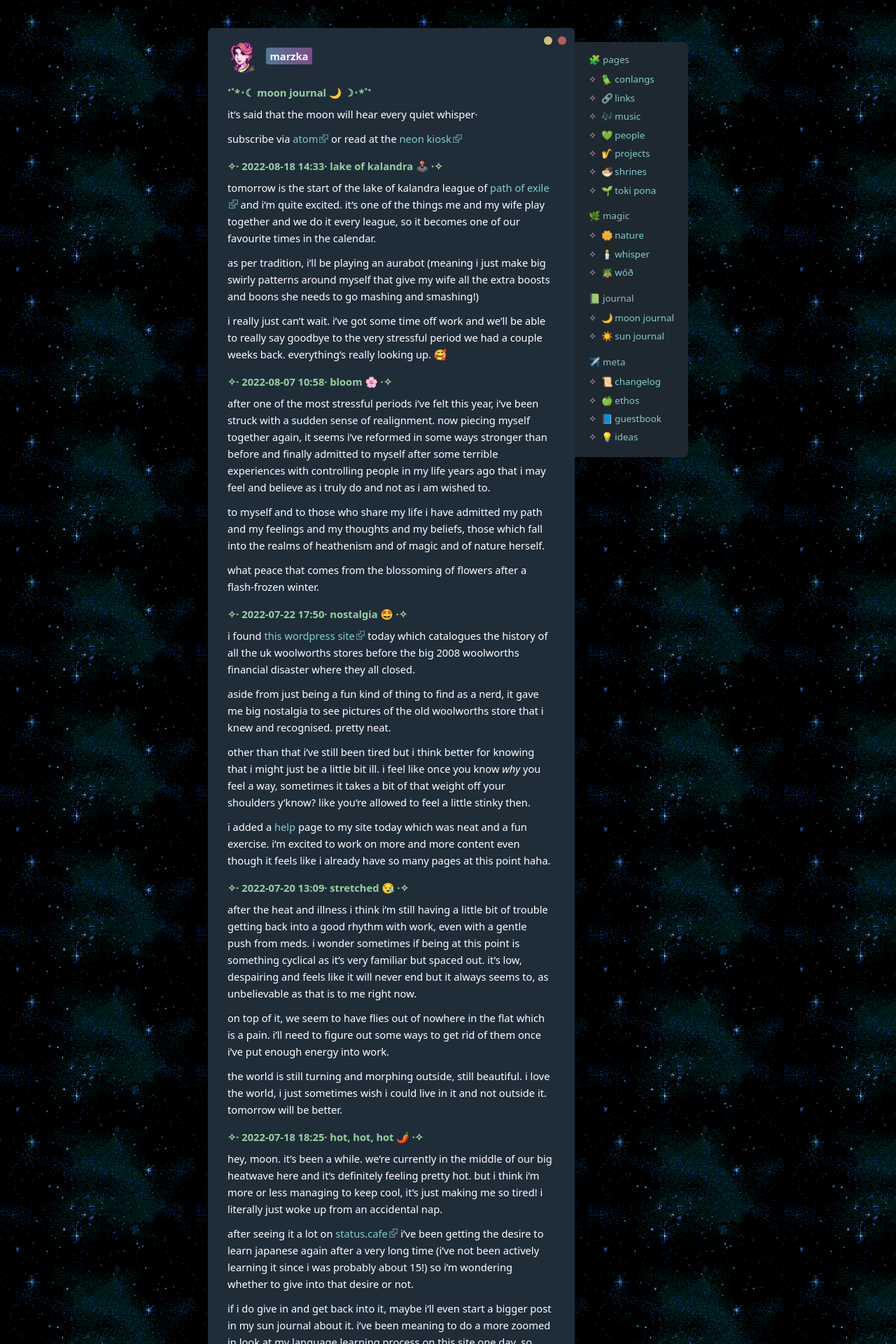
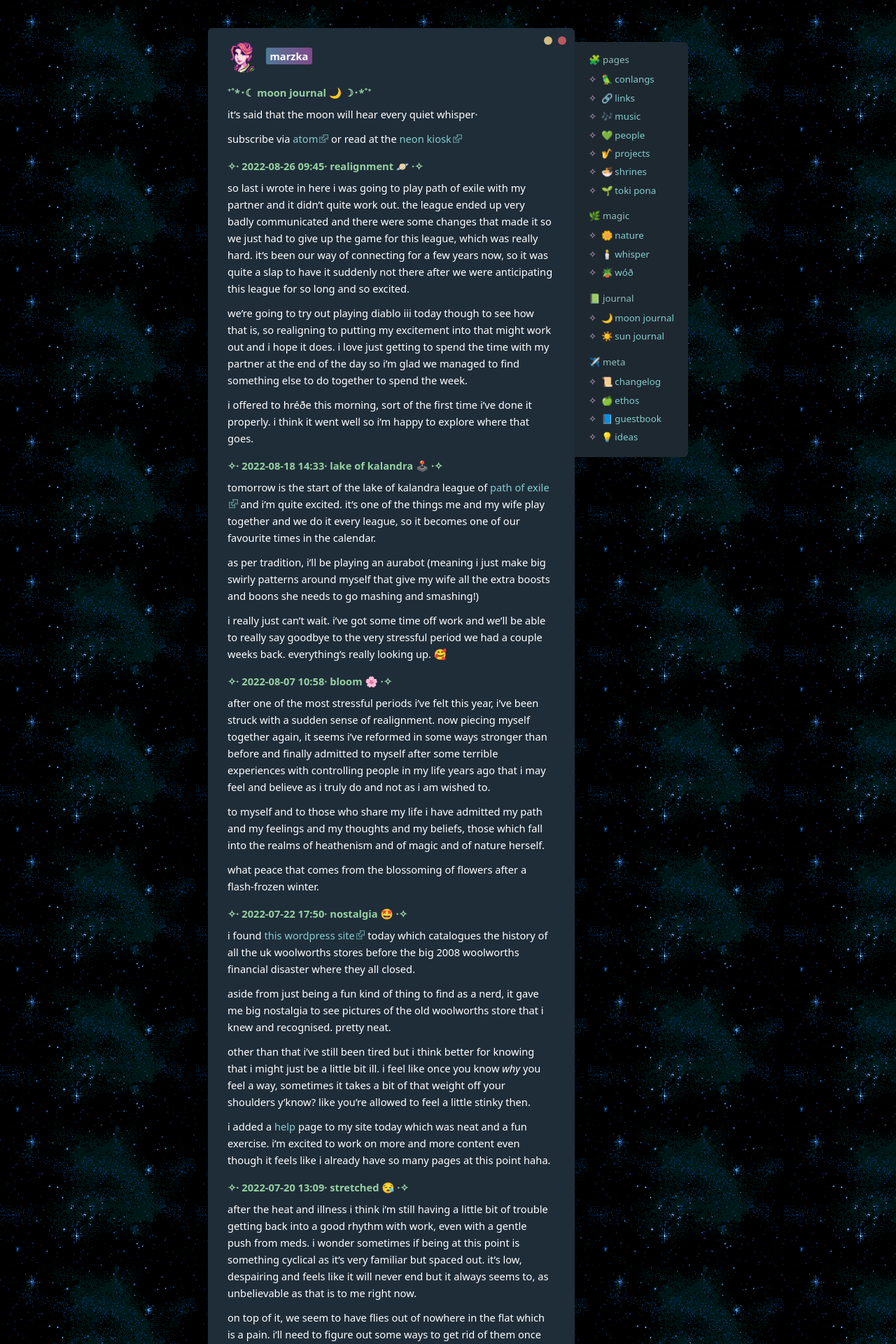
Before and after one commit to m5ka/maria.town, a Jekyll site: the page built from _pages/journal/moon.md, in a window 1280 px wide. Shown: the top 1920 px of the page at 70% size. Built offline with Jekyll 4.4.1, drawn with Linux system fonts in a browser that asks for light colours; Markdown is read by kramdown in place of the engine named in the settings.

Commit message:
🌙 moon journal entry

```diff
--- a/_pages/journal/moon.md
+++ b/_pages/journal/moon.md
@@ -9,6 +9,15 @@ emoji: 🌙
 it's said that the moon will hear every quiet whisper·
 
 subscribe via [atom](https://journal.miso.town/atom?url=https://marzka.cafe/journal/moon) or read at the [neon kiosk](https://kiosk.nightfall.city/)
+
+<article markdown="1">
+## 2022-08-26 09:45· realignment 🪐 {#article:2022-08-26-realignment}
+so last i wrote in here i was going to play path of exile with my partner and it didn't quite work out. the league ended up very badly communicated and there were some changes that made it so we just had to give up the game for this league, which was really hard. it's been our way of connecting for a few years now, so it was quite a slap to have it suddenly not there after we were anticipating this league for so long and so excited.
+
+we're going to try out playing diablo iii today though to see how that is, so realigning to putting my excitement into that might work out and i hope it does. i love just getting to spend the time with my partner at the end of the day so i'm glad we managed to find something else to do together to spend the week.
+
+i offered to hréðe this morning, sort of the first time i've done it properly. i think it went well so i'm happy to explore where that goes.
+</article>
 
 <article markdown="1">
 ## 2022-08-18 14:33· lake of kalandra 🕹️ {#article:2022-08-18-lake-of-kalandra}
```
